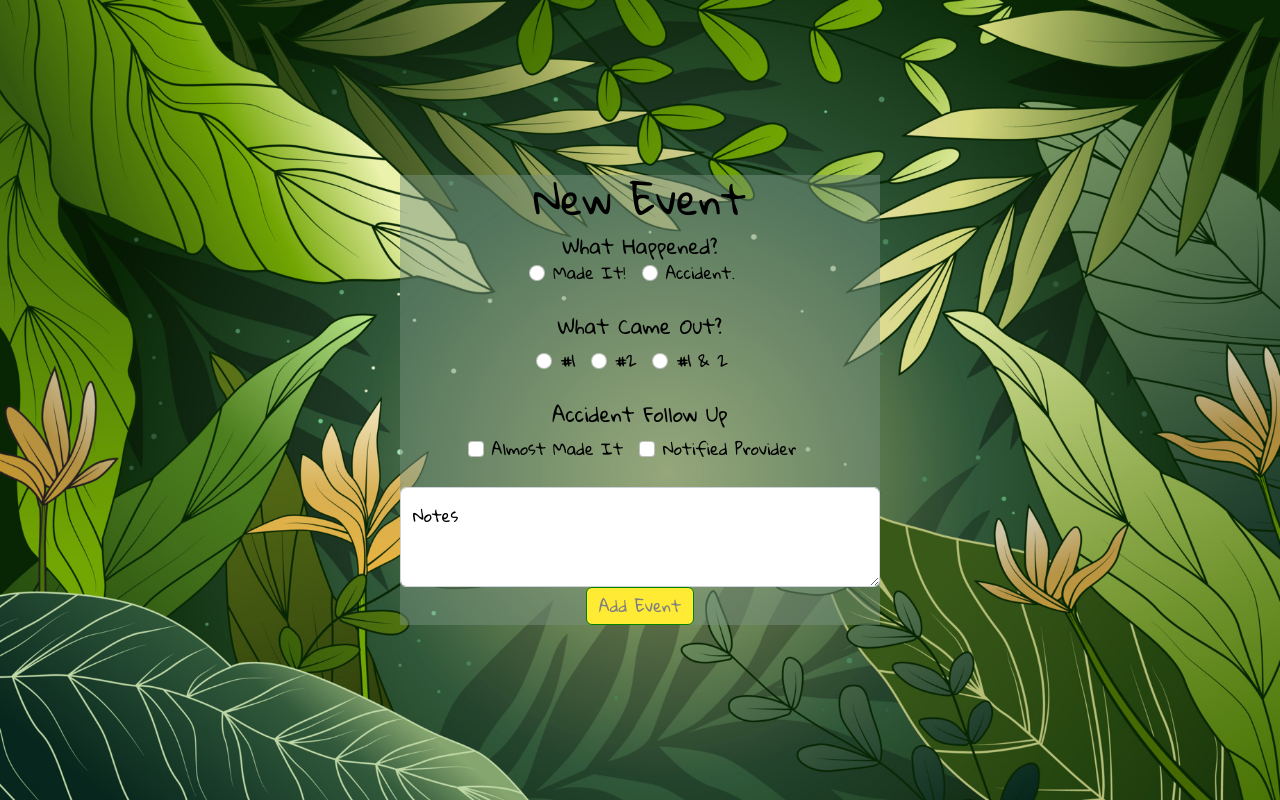
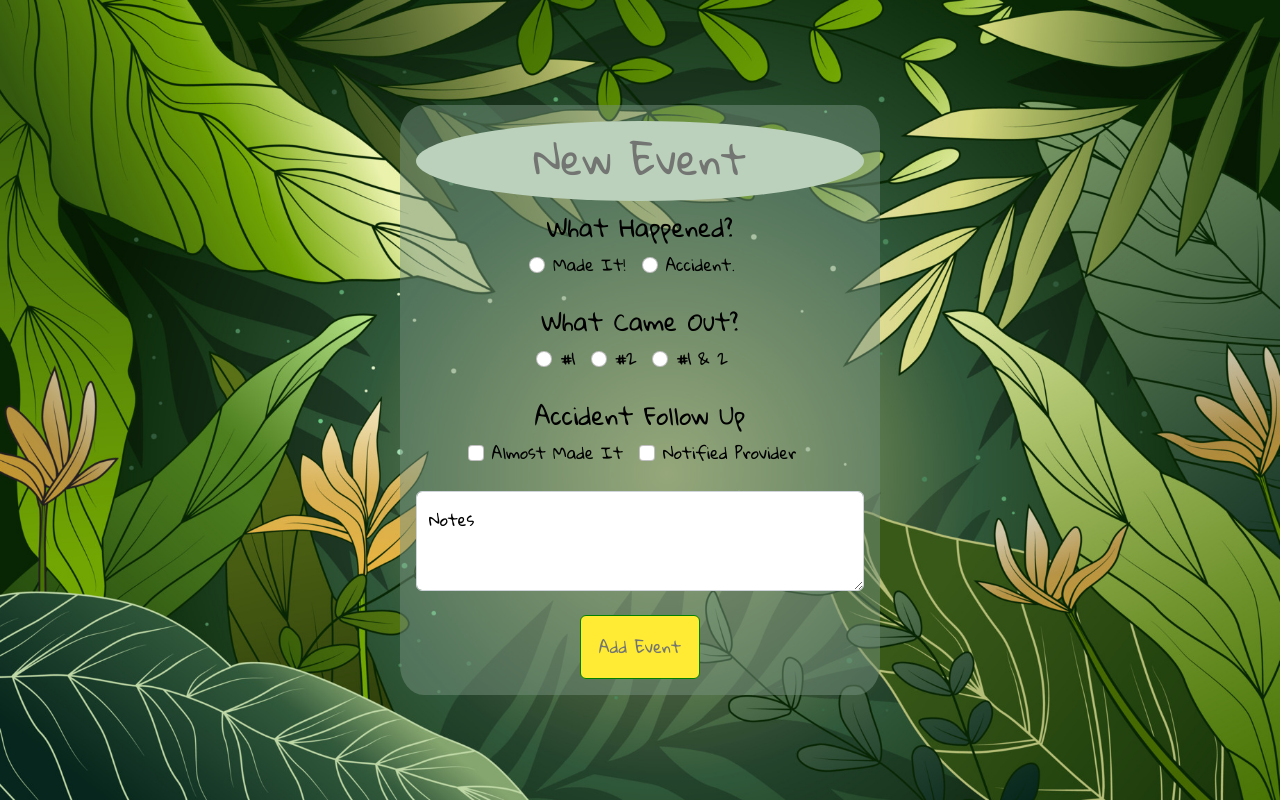
Before and after one commit to kriegercisneros/phase-2-second, a React (Vite) app: page /newevent/1 in a window 1280 px wide. Built offline with nearby package versions, Linux system fonts and the light colour scheme.

Commit message:
please dont break

```diff
--- a/src/components/App.jsx
+++ b/src/components/App.jsx
@@ -9,7 +9,7 @@ import LoginPage from './LoginPage'
 
 function App() {
     return(
-        <div style={{backgroundImage:`url(${backImage})`, backgroundSize:'cover', webkitBackgroundSize:'cover', width:'100vw', height:'100vh', fontFamily:'Gloria Hallelujah', backgroundRepeat:'repeat'}}>
+        <div style={{backgroundImage:`url(${backImage})`, backgroundSize:'cover', WebkitBackgroundSize:'cover', width:'100vw', height:'100vh', fontFamily:'Gloria Hallelujah', backgroundRepeat:'repeat'}}>
         <Switch>
             <Route path="/home">
                 <HomePage />
--- a/src/components/CreateNewPottyEvent.jsx
+++ b/src/components/CreateNewPottyEvent.jsx
@@ -152,43 +152,43 @@ function reset(){
 }
     return(
         <div style={{display: 'flex',  justifyContent:'center', alignItems:'center', height: '100vh'}}>
-            <Form onSubmit={handleSubmit} style={{width:'30rem', justifyContent:'center', alignItems:'center', textAlign:'center', height: 'rem', color:'black', backgroundColor:'rgba(119, 145, 126, 0.5'}}>
-             <h1>New Event</h1>
+            <Form onSubmit={handleSubmit} style={{width:'30rem', justifyContent:'center', alignItems:'center', textAlign:'center', height: 'rem', color:'black', backgroundColor:'rgba(119, 145, 126, 0.5', borderRadius:'5%', padding:'2vh'}}>
+             <h1 style={{fontSize:'5vh', color:'rgb(114, 117, 114)', backgroundColor:'rgb(188, 209, 188)', borderRadius:'50%', height:'10vh', paddingTop:'1.7vh'}}>New Event</h1>
                 <Form.Group>
-                    <Form.Label style={{fontSize:'20px'}} class="font-weight-bold">What Happened?</Form.Label>
+                    <Form.Label style={{fontSize:'3vh'}}>What Happened?</Form.Label>
                     <br />
-                    <Form.Check checked={madeIt} type="radio" inline label="Made It!" name="madeIt" id="madeIt" value="Made It" onChange={((e)=>handleMadeIt(e))}/>
-                    <Form.Check checked={accident} type="radio" inline label="Accident." name="group1" id="accident" value="Accident" onChange={((e)=>handleAccident(e))}/>
+                    <Form.Check style={{fontSize:'2vh'}} checked={madeIt} type="radio" inline label="Made It!" name="madeIt" id="madeIt" value="Made It" onChange={((e)=>handleMadeIt(e))}/>
+                    <Form.Check style={{fontSize:'2vh'}} checked={accident} type="radio" inline label="Accident." name="group1" id="accident" value="Accident" onChange={((e)=>handleAccident(e))}/>
                 </Form.Group>
                 <br />
                 <Form.Group >
-                    <Form.Label style={{fontSize:'20px'}}>What Came Out?</Form.Label >
+                    <Form.Label style={{fontSize:'3vh'}}>What Came Out?</Form.Label >
                     <br />
-                    <Form.Check checked={one} type="radio" inline label="#1" name="group2" id="#1" value="#1" onChange={handleOne}/>
-                    <Form.Check checked={two} type="radio" inline label="#2" name="group2" id="#2" value="# 2" onChange={handleTwo}/>
-                    <Form.Check checked={three} type="radio" inline label="#1 & 2" name="group2" id="#12" value="# 1 & 2" onChange={handleThree}/>
+                    <Form.Check style={{fontSize:'2vh'}} checked={one} type="radio" inline label="#1" name="group2" id="#1" value="#1" onChange={handleOne}/>
+                    <Form.Check style={{fontSize:'2vh'}} checked={two} type="radio" inline label="#2" name="group2" id="#2" value="# 2" onChange={handleTwo}/>
+                    <Form.Check style={{fontSize:'2vh'}} checked={three} type="radio" inline label="#1 & 2" name="group2" id="#12" value="# 1 & 2" onChange={handleThree}/>
                 </Form.Group>
                 <br />
                 {whatHappened === "Made It" ? (
                 <Form.Group id ="madeItFollowUp">
-                    <Form.Label style={{fontSize:'20px'}}>Made It Follow Up</Form.Label>
+                    <Form.Label style={{fontSize:'3vh'}}>Made It Follow Up</Form.Label>
                     <br />
-                    <Form.Check checked={flushed} type="checkbox" inline label="Flushed" name="group3" id="flushed" value={flushed} onChange={handleFlushed}/>
-                    <Form.Check checked={washedHands} type="checkbox" inline label="Washed Hands" name="group3" id="washedHands" value={washedHands} onChange={handleWashed}/>
-                    <Form.Check checked={notifiedProvider} type="checkbox" inline label="Notified Provider" name="group3" id="notifiedProvider" value={notifiedProvider} onChange={handleNotified}/>
+                    <Form.Check style={{fontSize:'2vh'}} checked={flushed} type="checkbox" inline label="Flushed" name="group3" id="flushed" value={flushed} onChange={handleFlushed}/>
+                    <Form.Check style={{fontSize:'2vh'}} checked={washedHands} type="checkbox" inline label="Washed Hands" name="group3" id="washedHands" value={washedHands} onChange={handleWashed}/>
+                    <Form.Check style={{fontSize:'2vh'}} checked={notifiedProvider} type="checkbox" inline label="Notified Provider" name="group3" id="notifiedProvider" value={notifiedProvider} onChange={handleNotified}/>
                 </Form.Group>): (<Form.Group id ="accidentFollowUp">
-                    <Form.Label style={{fontSize:'20px'}}>Accident Follow Up</Form.Label>
+                    <Form.Label style={{fontSize:'3vh'}}>Accident Follow Up</Form.Label>
                     <br/>
-                    <Form.Check checked={almostMadeIt} type="checkbox" inline label="Almost Made It" name="group3" id="almostMadeIt" value={almostMadeIt} onChange={handleAlmost}/>
-                    <Form.Check checked={notifiedProviderAccident} type="checkbox" inline label="Notified Provider" name="group3" id="notifiedProviderAccident" value={notifiedProviderAccident} onChange={handleNotifiedAccident}/>
+                    <Form.Check style={{fontSize:'2vh'}} checked={almostMadeIt} type="checkbox" inline label="Almost Made It" name="group3" id="almostMadeIt" value={almostMadeIt} onChange={handleAlmost}/>
+                    <Form.Check style={{fontSize:'2vh'}} checked={notifiedProviderAccident} type="checkbox" inline label="Notified Provider" name="group3" id="notifiedProviderAccident" value={notifiedProviderAccident} onChange={handleNotifiedAccident}/>
                 </Form.Group>)}
                 <br/>
                 <Form.Group>
                     <FloatingLabel controlId="floatingTextarea" label="Notes">
                         <Form.Control as="textarea" placeholder="Add Your Notes Here" style={{height:'100px'}} value ={notes} onChange={((e)=>setNotes(e.target.value))}/>
-                    </FloatingLabel>
+                    </FloatingLabel><br/>
                     {/* <input type ="text" value ={notes} onChange={((e)=>setNotes(e.target.value))}></input> */}
-                    <Button type = "submit" style={{backgroundColor:'#FFEB33', borderColor:'green', color:'gray'}}>Add Event</Button>
+                    <Button type = "submit" style={{backgroundColor:'#FFEB33', borderColor:'green', color:'rgb(114, 117, 114)', height:'8vh', width:'15vh'}}>Add Event</Button>
                 </Form.Group>
             </Form>
         </div>
```
